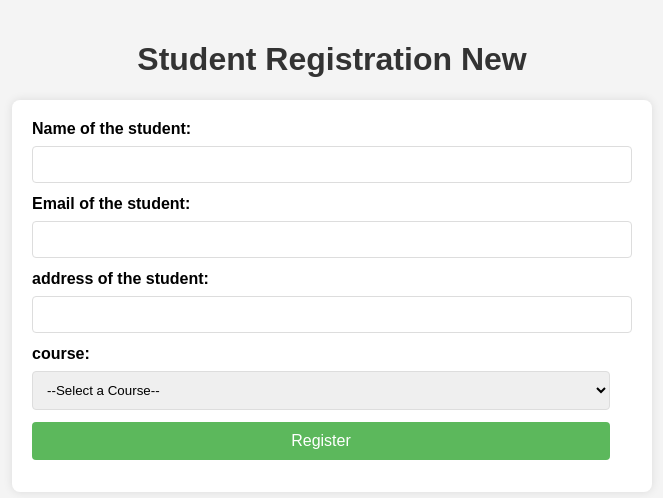
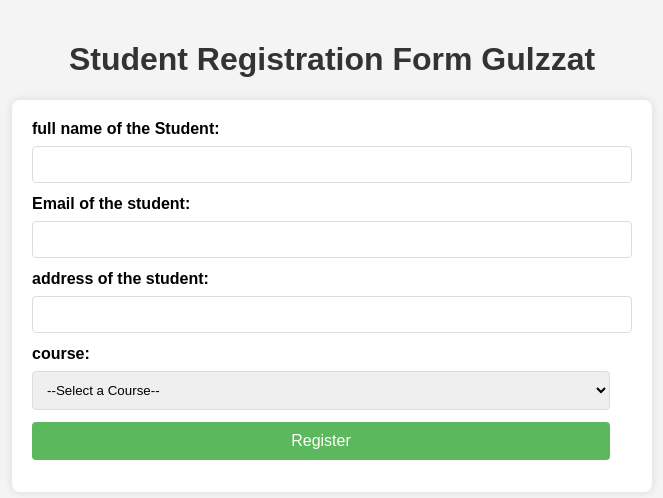
Before and after one commit to Aisalkyn85/devops-bootcamp-project, a website: page public/index.html in a window 1280 px wide. Shown: the whole page, without its empty margins (308-971 px from the left). Drawn offline with Linux system fonts and the light colour scheme.

Commit message:
fixed conflicts gulzat

```diff
--- a/public/index.html
+++ b/public/index.html
@@ -62,9 +62,9 @@
 </head>
 
 <body>
-    <h1>Student Registration New</h1>
+    <h1>Student Registration Form Gulzzat  </h1>
     <form id="registrationForm">
-        <label for="name">Name of the student:</label>
+        <label for="name">full name of the Student:</label>
         <input type="text" id="name" name="name" required>
         <div id="nameError" class="error"></div>
 
```
